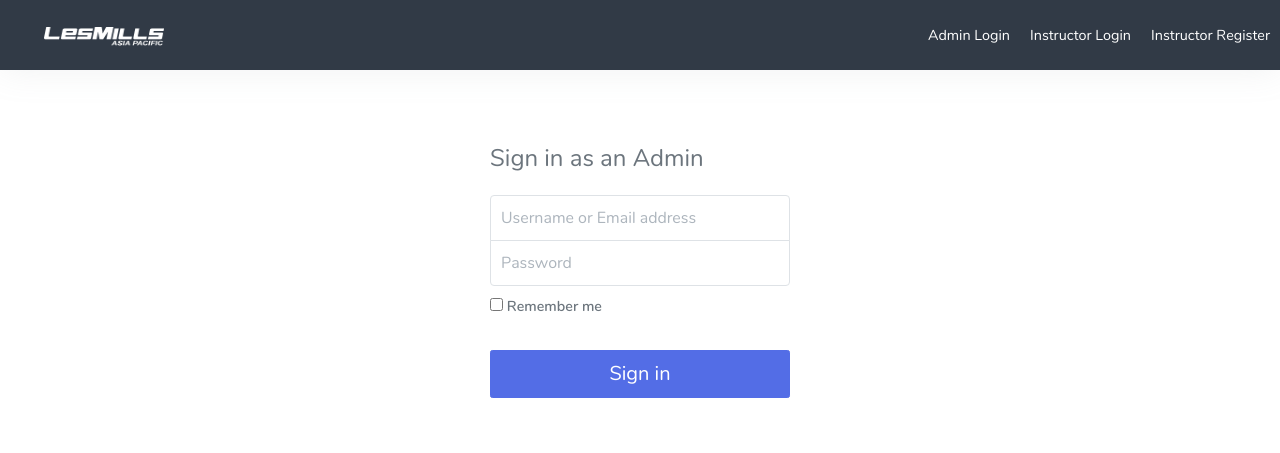
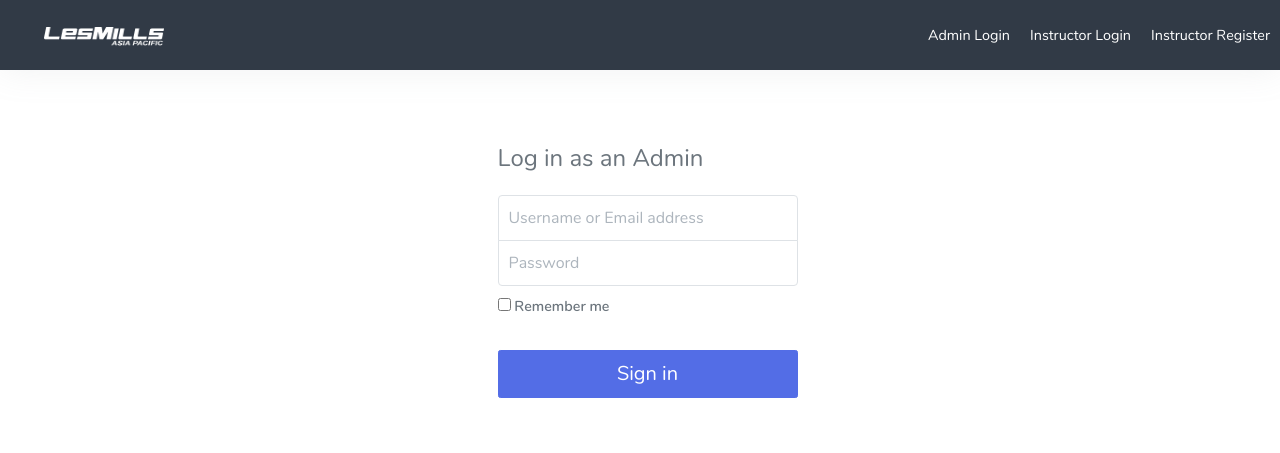
Before and after one commit to chen-gloria/workshop-registration, a Symfony app: template symfony/templates/login/admin_login.html.twig in a window 1280 px wide. Shown: the top 453 px of the page. Run offline with Twig, Linux system fonts and the light colour scheme; the template is opened without the code that fills it, so the values that code supplies are empty; some libraries are stand-ins or nearby versions.

Commit message:
Sort out admin login page Twig

```diff
--- a/symfony/templates/base.html.twig
+++ b/symfony/templates/base.html.twig
@@ -11,7 +11,6 @@
             <link rel="stylesheet" href="{{ asset('css/styles.css') }}">
             <link rel="stylesheet" href="https://maxcdn.bootstrapcdn.com/bootstrap/4.0.0/css/bootstrap.min.css" integrity="sha384-Gn5384xqQ1aoWXA+058RXPxPg6fy4IWvTNh0E263XmFcJlSAwiGgFAW/dAiS6JXm" crossorigin="anonymous">
             <link rel="stylesheet" href="{{ asset('css/icons.min.css') }}" type="text/css">
-            <link rel="stylesheet" href="{{ asset('css/font-awesome.css') }}">
             <link rel="stylesheet" href="{{ asset('css/app-modern.min.css') }}" type="text/css" id="light-style">
         {% endblock %}
 
@@ -52,11 +51,14 @@
                             {% block content_block %}
                                 <div class="row">
                                     <div class="col-12">
-                                        <div class="card">
-                                            <div class="card-body">
-                                                {% block form_content %}{% endblock %}
+
+                                        {% block form_content %}
+                                            <div class="card">
+                                                <div class="card-body">
+                                                </div>
                                             </div>
-                                        </div>
+                                        {% endblock %}
+
                                     </div>
                                 </div>
                             {% endblock %}
@@ -66,7 +68,6 @@
                         {% block footer_innerpage %}{% endblock %}
 
                     </div>
-
 
                 </div>
             </div>
--- a/symfony/templates/login/admin_login.html.twig
+++ b/symfony/templates/login/admin_login.html.twig
@@ -1,6 +1,6 @@
 {% extends 'base.html.twig' %}
 
-{% block title %}Sign in to Les Mills Workshop Register ∙ Les Mills Asia Pacific{% endblock %}
+{% block title %}Admin log in to the Les Mills Workshop Register ∙ Les Mills Asia Pacific{% endblock %}
 
 {% block stylesheets %}
     {{ parent() }}
@@ -8,32 +8,31 @@
     <link rel="stylesheet" href="{{ asset('css/login.css') }}">
 {% endblock %}
 
-{% block main_content %}
-    {% block navbar_toolkit %}
-    {% endblock %}
+{% block form_content %}
 
     <form class="form-signin" method="post">
         {% if error %}
             <div class="alert alert-danger">{{ error.messageKey }}</div>
         {% endif %}
 
-        <h1 class="h3 mb-3 font-weight-normal">Sign in as an Admin</h1>
+        <h1 class="h3 mb-3 font-weight-normal">Log in as an Admin</h1>
+
+
         <label for="inputEmail" class="sr-only">Username or email address</label>
         <input type="email" value="{{ last_username }}" name="email" id="inputEmail" class="form-control" placeholder="Username or Email address" required autofocus>
+
         <label for="inputPassword" class="sr-only">Password</label>
         <input type="password" name="password" id="inputPassword" class="form-control" placeholder="Password" required>
 
-        <input type="hidden" name="_csrf_token"
-            value="{{ csrf_token('authenticate') }}"
-        >
+        <input type="hidden" name="_csrf_token" value="{{ csrf_token('authenticate') }}">
 
         <div class="checkbox mb-3">
-            <label>
-                <input type="checkbox" name="_remember_me"> Remember me
-            </label>
+            <label> <input type="checkbox" name="_remember_me"> Remember me </label>
         </div>
+
         <button class="btn btn-lg btn-primary btn-block" type="submit">
             Sign in
         </button>
     </form>
+
 {% endblock %}
```
